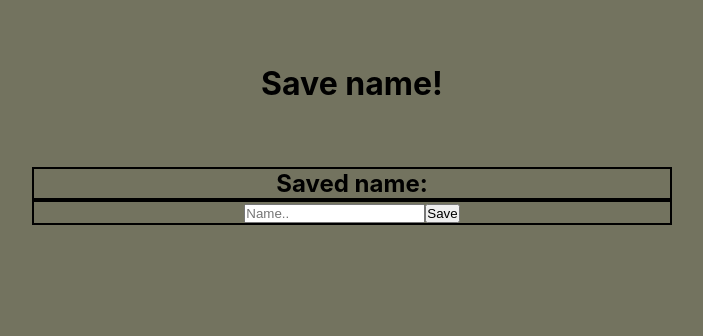
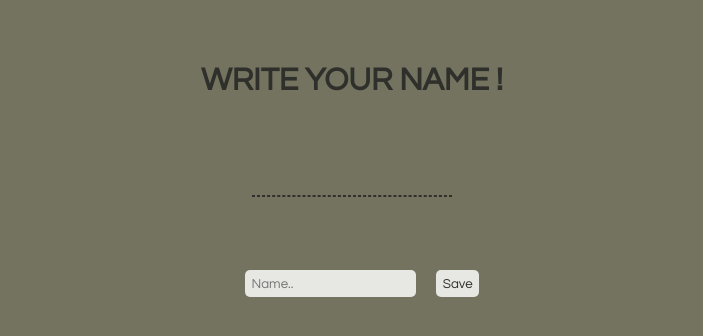
Before and after one commit to rebeckaalsterlind/react-hooks-save-name, a React (Create React App) app: page / in a window 1280 px wide. Shown: the top 336 px of the page, without its empty margins (288-991 px from the left). Built offline with nearby package versions, Linux system fonts and the light colour scheme.

Commit message:
added css

```diff
--- a/public/index.html
+++ b/public/index.html
@@ -9,35 +9,13 @@
       name="description"
       content="Web site created using create-react-app"
     />
-    <link rel="apple-touch-icon" href="%PUBLIC_URL%/logo192.png" />
-    <!--
-      manifest.json provides metadata used when your web app is installed on a
-      user's mobile device or desktop. See https://developers.google.com/web/fundamentals/web-app-manifest/
-    -->
-    <link rel="manifest" href="%PUBLIC_URL%/manifest.json" />
-    <!--
-      Notice the use of %PUBLIC_URL% in the tags above.
-      It will be replaced with the URL of the `public` folder during the build.
-      Only files inside the `public` folder can be referenced from the HTML.
-
-      Unlike "/favicon.ico" or "favicon.ico", "%PUBLIC_URL%/favicon.ico" will
-      work correctly both with client-side routing and a non-root public URL.
-      Learn how to configure a non-root public URL by running `npm run build`.
-    -->
-    <title>React App</title>
+    <link rel="preconnect" href="https://fonts.gstatic.com" crossorigin>
+    <link href="https://fonts.googleapis.com/css2?family=Questrial&family=Shadows+Into+Light&display=swap" rel="stylesheet">
+    <title>Write your name !</title>
   </head>
   <body>
     <noscript>You need to enable JavaScript to run this app.</noscript>
     <div id="root"></div>
-    <!--
-      This HTML file is a template.
-      If you open it directly in the browser, you will see an empty page.
 
-      You can add webfonts, meta tags, or analytics to this file.
-      The build step will place the bundled scripts into the <body> tag.
-
-      To begin the development, run `npm start` or `yarn start`.
-      To create a production bundle, use `npm run build` or `yarn build`.
-    -->
   </body>
 </html>
--- a/src/App.css
+++ b/src/App.css
@@ -2,6 +2,8 @@
   margin: 0;
   padding: 0;
   box-sizing: border-box;
+  font-family: 'Questrial', sans-serif;
+  color:rgb(47, 47, 43)
 }
 
 #root {
@@ -14,12 +16,11 @@
 
 .App {
   text-align: center;
-
-
 }
 
 .App h1 {
   margin: 2em;
+  text-transform: uppercase;
 }
 
 .App main {
--- a/src/App.js
+++ b/src/App.js
@@ -1,7 +1,7 @@
 import './App.css';
 import Form from './Form';
 import Print from './Print';
-import React, { useState, useEffect } from 'react';
+import React, { useState } from 'react';
 
 function App() {
 
@@ -9,7 +9,7 @@ function App() {
 
   return (
     <div className="App">
-      <h1>Save name!</h1>
+      <h1>Write your name !</h1>
       <main>
         <Print name={isName}/>
         <Form name={saveName => setName(saveName)}/>
--- a/src/Form.css
+++ b/src/Form.css
@@ -1,5 +1,29 @@
 .Form {
-  border: 2px solid black;
-  width: 50%;
-  height: 30%;
+  position: fixed;
+  top: 250px;
 }
+.Form input {
+  margin: 20px;
+}
+
+.Form button, input {
+  padding: .5em;
+  background-color: rgba(255, 255, 255, 0.827);
+  color: rgb(47, 47, 43);
+  border: none;
+  border-radius: 5px;
+}
+
+.Form button:hover, input:hover, input:focus {
+  box-shadow: 2px 2px 10px rgb(47, 47, 43);
+}
+
+.Form button:active {
+  border: 2px solid rgb(47, 47, 43);
+  border-radius: 5px;
+}
+
+.Form input:focus {
+  outline-color: rgb(47, 47, 43);
+
+}
--- a/src/Form.js
+++ b/src/Form.js
@@ -1,27 +1,25 @@
 import './Form.css';
-import React, { useState, useEffect } from 'react';
+import React, { useState } from 'react';
 
 function Form({name}) {
 
   const [saveName, setName] = useState(name);
   const [isDeleted, setDeleted] = useState(false);
 
-console.log('name', name);
+  const handleSave = () => {
+    name(saveName);
+    setDeleted(true);
+  };
+
   const handleDel = () => {
-    name('')
-    setName('')
-    setDeleted(false)
-  }
-
-  const handleSave = () => {
-    name(saveName)
-    setDeleted(true)
-  }
+    name('');
+    setName('');
+    setDeleted(false);
+  };
 
   return (
     <form onSubmit={(evt) => evt.preventDefault()} className="Form">
       {isDeleted && <button onClick={handleDel} >Delete name</button>}
-
       <input
         type="text"
         onChange={(evt) => setName(evt.target.value)}
@@ -31,6 +29,7 @@ console.log('name', name);
       <button onClick={handleSave}>Save</button>
     </form>
   );
+
 };
 
 export default Form;
--- a/src/Print.css
+++ b/src/Print.css
@@ -1,5 +1,22 @@
 .Print {
-  border: 2px solid black;
-  width: 50%;
-  height: 30%;
+  height: 150px;
+  width: 200px;
+  position: fixed;
+  top: 150px;
 }
+
+.Print h2 {
+  font-family: 'Shadows Into Light', cursive;
+  font-size: 2em;
+}
+
+.Print h2::first-letter {
+  text-transform: capitalize;
+}
+
+.Print hr {
+  border: 1px dashed rgb(47, 47, 43);
+  position: absolute;
+  top: 45px;
+  width: 100%;
+}
--- a/src/Print.js
+++ b/src/Print.js
@@ -2,13 +2,13 @@ import './Print.css';
 
 function Print({name}) {
 
-
   return (
     <div className="Print">
-      <h2>Saved name:</h2>
-      <p>{name}</p>
+      <h2>{name}</h2>
+      <hr />
     </div>
   );
+
 }
 
 export default Print;
```
